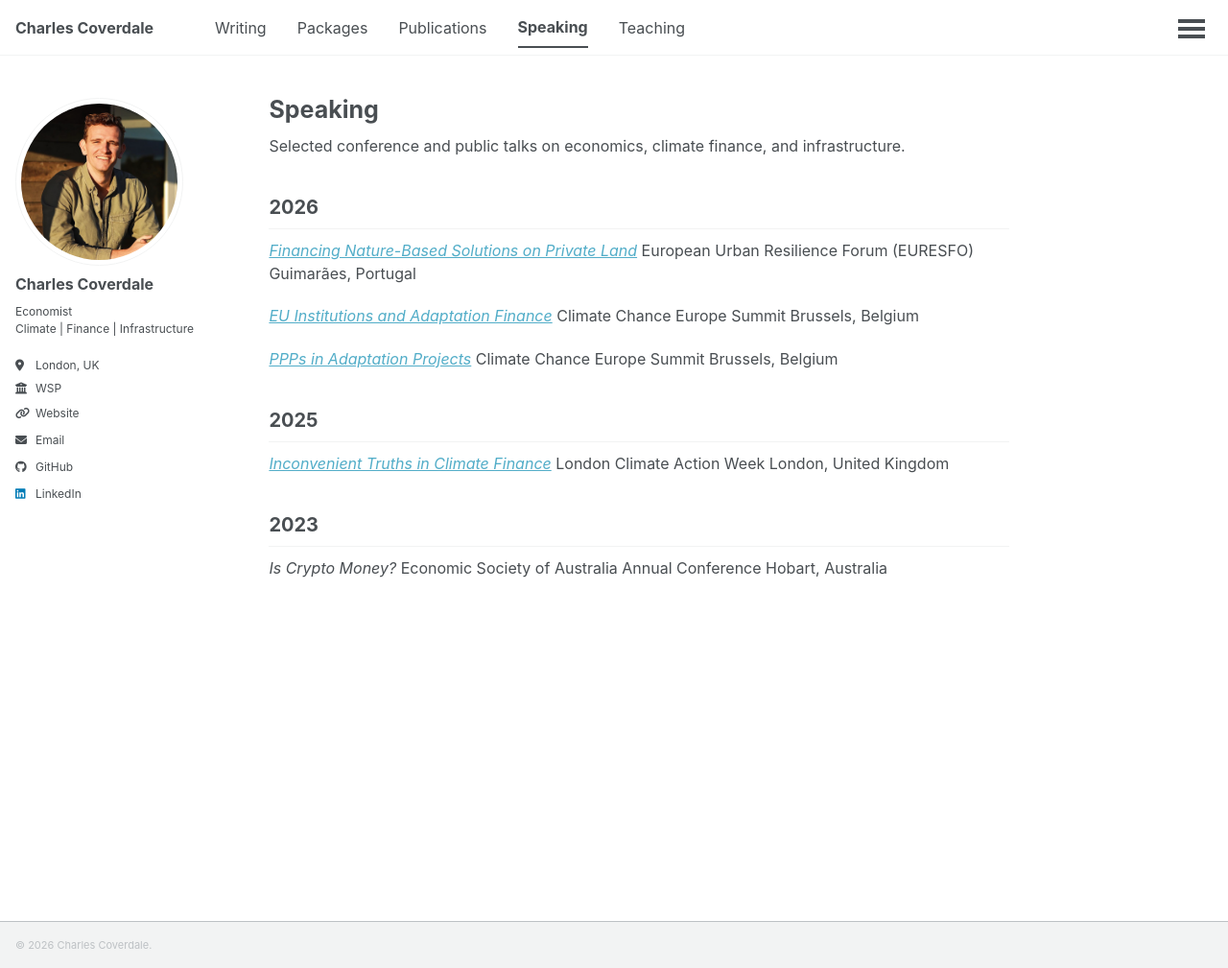
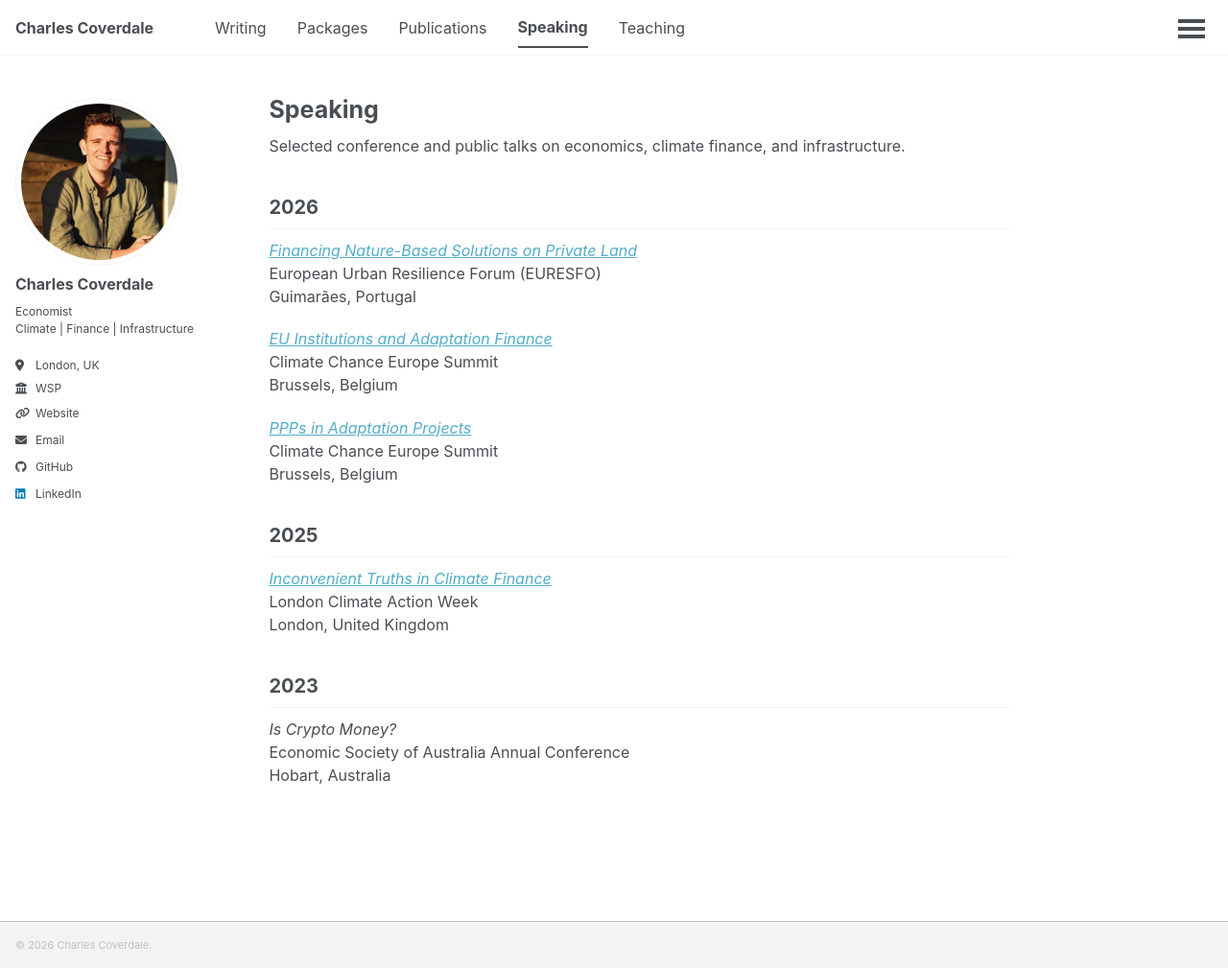
Before and after one commit to charlescoverdale/charlescoverdale.github.io, a Jekyll site: the page built from _pages/speaking.md, in a window 1280 px wide and 1009 px high. Shown: the whole window at 96% size. Built offline with Jekyll 4.4.1, drawn with Linux system fonts in a browser that asks for light colours; a script that is not in the unit is left out.

```diff
--- a/_pages/speaking.md
+++ b/_pages/speaking.md
@@ -9,26 +9,26 @@ Selected conference and public talks on economics, climate finance, and infrastr
 
 ## 2026
 
-*[Financing Nature-Based Solutions on Private Land](https://urbanresilienceforum.eu)*
-European Urban Resilience Forum (EURESFO)
+*[Financing Nature-Based Solutions on Private Land](https://urbanresilienceforum.eu)*<br>
+European Urban Resilience Forum (EURESFO)<br>
 Guimarães, Portugal
 
-*[EU Institutions and Adaptation Finance](https://www.climate-chance.org/en/get-involved/climate-chance-summits/sommet-climate-chance-europe-2026/programme/)*
-Climate Chance Europe Summit
+*[EU Institutions and Adaptation Finance](https://www.climate-chance.org/en/get-involved/climate-chance-summits/sommet-climate-chance-europe-2026/programme/)*<br>
+Climate Chance Europe Summit<br>
 Brussels, Belgium
 
-*[PPPs in Adaptation Projects](https://www.climate-chance.org/en/get-involved/climate-chance-summits/sommet-climate-chance-europe-2026/programme/)*
-Climate Chance Europe Summit
+*[PPPs in Adaptation Projects](https://www.climate-chance.org/en/get-involved/climate-chance-summits/sommet-climate-chance-europe-2026/programme/)*<br>
+Climate Chance Europe Summit<br>
 Brussels, Belgium
 
 ## 2025
 
-*[Inconvenient Truths in Climate Finance](https://londonclimateactionweek.org)*
-London Climate Action Week
+*[Inconvenient Truths in Climate Finance](https://londonclimateactionweek.org)*<br>
+London Climate Action Week<br>
 London, United Kingdom
 
 ## 2023
 
-*Is Crypto Money?*
-Economic Society of Australia Annual Conference
+*Is Crypto Money?*<br>
+Economic Society of Australia Annual Conference<br>
 Hobart, Australia
```
